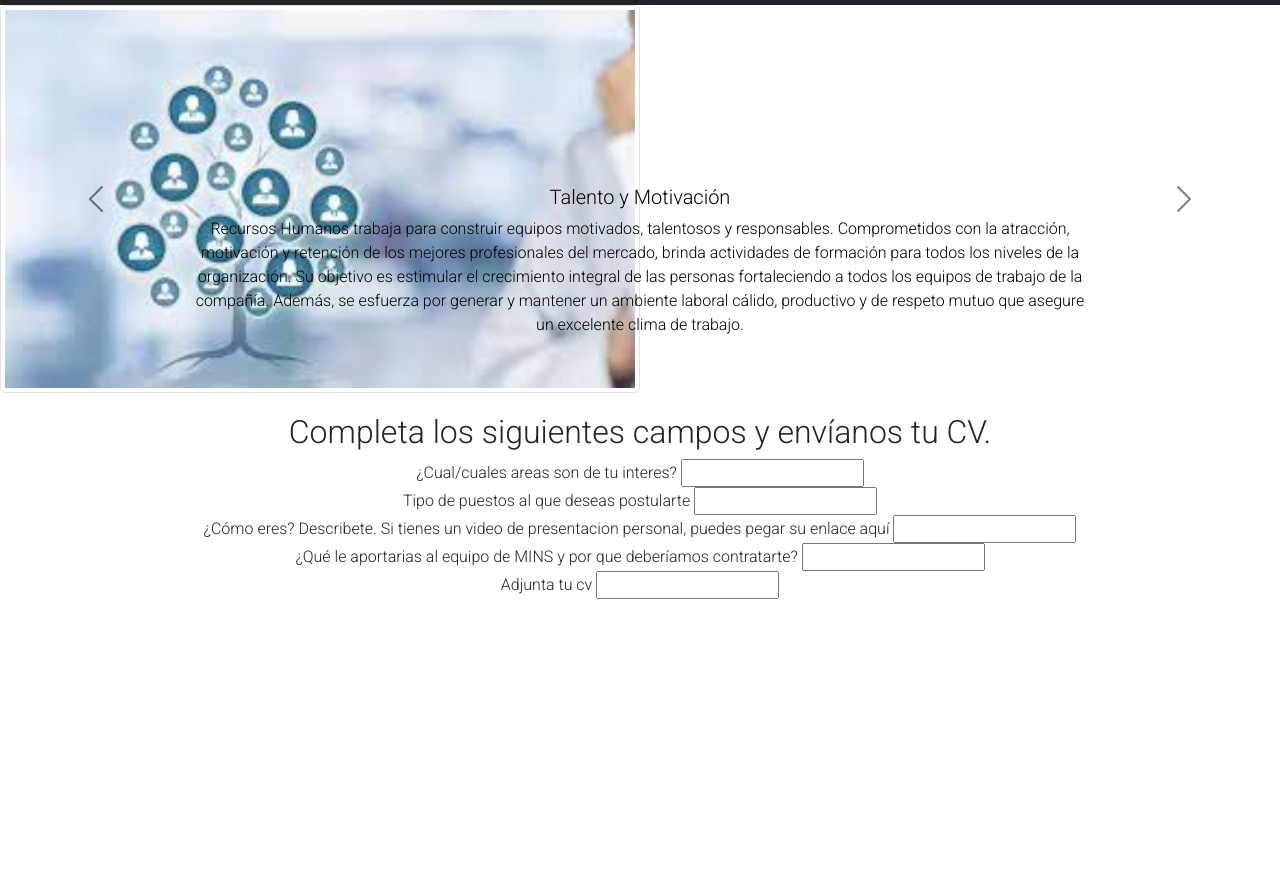
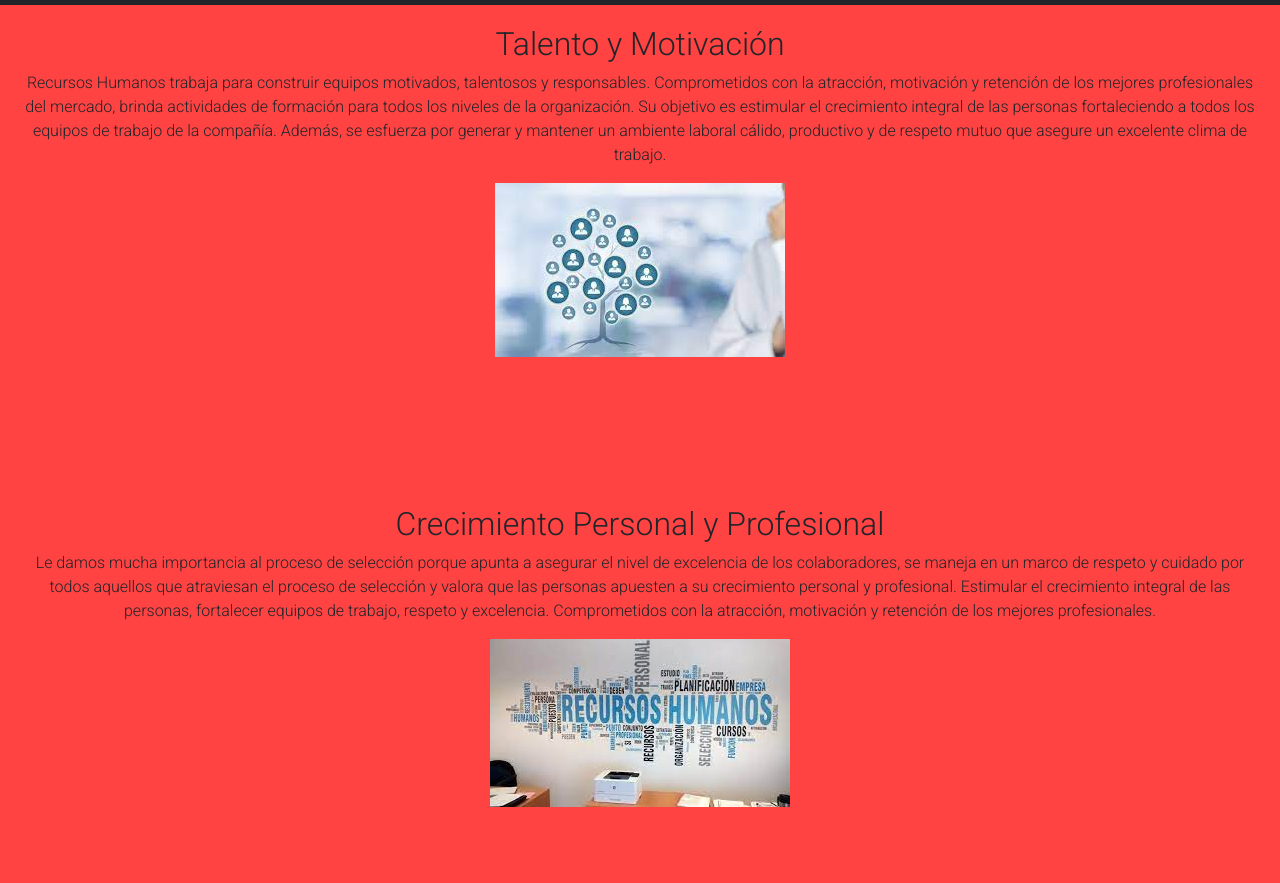
Before and after one commit to Sebita98/PreEntrega3-Mucci, a website: page pages/rrhh.html in a window 1280 px wide. Shown: the part 69-952 px from the top of the page. Before the commit the page ends 800 px from the top, so only its background shows below. Drawn offline with nearby package versions, Linux system fonts and the light colour scheme.

Commit message:
ultimos commits

```diff
--- a/pages/rrhh.html
+++ b/pages/rrhh.html
@@ -51,12 +51,9 @@
         </div>
     </nav>
 
-    <div id="carouselExampleDark" class="carousel carousel-dark slide" data-bs-ride="carousel">
-        <div class="carousel-inner">
-            <div class="carousel-item active" data-bs-interval="10000">
-                <img src="../imgs/rrhh.jpg" class="w-50 img-thumbnail" alt="foto1">
-                <div class="carousel-caption d-none d-md-block">
-                    <h5>Talento y Motivación</h5>
+    <div class="rrhh">
+        <div class="talento">
+            <h2>Talento y Motivación</h2>
             <p>Recursos Humanos trabaja para construir equipos motivados, talentosos y responsables. Comprometidos
                 con
                 la
@@ -68,13 +65,14 @@
                 fortaleciendo a todos los equipos de trabajo de la compañía. Además, se esfuerza por generar y
                 mantener
                 un
-                        ambiente laboral cálido, productivo y de respeto mutuo que asegure un excelente clima de trabajo.</p>
+                ambiente laboral cálido, productivo y de respeto mutuo que asegure un excelente clima de trabajo.
+            </p>
+            <img src="../imgs/rrhh.jpg" alt="foto1">
+
         </div>
-            </div>
-            <div class="carousel-item" data-bs-interval="2000">
-                <img src="../imgs/rrhh2.jpg" class=" w-50" alt="foto2">
-                <div class="carousel-caption d-none d-md-block">
-                    <h5>Crecimiento Personal y Profesional</h5>
+
+        <div class="crecimiento">
+            <h2>Crecimiento Personal y Profesional</h2>
             <p>Le damos mucha importancia al proceso de selección porque apunta a asegurar el nivel de excelencia de
                 los
                 colaboradores, se maneja en un marco de respeto y cuidado por todos aquellos que atraviesan el
@@ -83,21 +81,12 @@
                 selección y valora que las personas apuesten a su crecimiento personal y profesional.
                 Estimular el crecimiento integral de las personas, fortalecer equipos de trabajo, respeto y
                 excelencia.
-                        Comprometidos con la atracción, motivación y retención de los mejores profesionales.</p>
+                Comprometidos con la atracción, motivación y retención de los mejores profesionales.
+            </p>
+            <img src="../imgs/rrhh2.jpg" alt="foto2">
         </div>
-            </div>
-        <button class="carousel-control-prev" type="button" data-bs-target="#carouselExampleDark" data-bs-slide="prev">
-            <span class="carousel-control-prev-icon" aria-hidden="true"></span>
-            <span class="visually-hidden">Previous</span>
-        </button>
-        <button class="carousel-control-next" type="button" data-bs-target="#carouselExampleDark" data-bs-slide="next">
-            <span class="carousel-control-next-icon" aria-hidden="true"></span>
-            <span class="visually-hidden">Next</span>
-        </button>
 
 
-
-    </div>
 
         <section class="cv">
             <form>
@@ -112,7 +101,8 @@
                     <input type="enlace" placeholder="">
                 </div>
                 <div>
-                    <label for="">¿Cómo eres? Describete. Si tienes un video de presentacion personal, puedes pegar su
+                    <label for="">¿Cómo eres? Describete. Si tienes un video de presentacion personal, puedes pegar
+                        su
                         enlace
                         aquí</label>
                     <input type="text" placeholder="">
@@ -131,7 +121,7 @@
 
             </form>
         </section>
-    </div>
+
         <script src="https://cdn.jsdelivr.net/npm/bootstrap@5.2.2/dist/js/bootstrap.bundle.min.js"
             integrity="sha384-OERcA2EqjJCMA+/3y+gxIOqMEjwtxJY7qPCqsdltbNJuaOe923+mo//f6V8Qbsw3"
             crossorigin="anonymous"></script>
--- a/scss/_rrhh.scss
+++ b/scss/_rrhh.scss
@@ -1,7 +1,52 @@
 /* rrhh */
 .rrhh {
   background-color: rgba(255, 0, 0, 0.74);
-    background-size: cover; }
+  background-size: cover;
+}
+
+.talento {
+  height: 60vh;
+  padding: 20px;
+  align-items: center;
+  text-align: center;
+  animation-name: entrada-principal;
+  animation-duration: 3s;
+}
+
+@keyframes entrada-principal {
+  0% {
+    transform: translatey(800px);
+  }
+
+  100% {
+    transform: translatey(0);
+  }
+}
+
+.crecimiento {
+  height: 60vh;
+  padding: 20px;
+  align-items: center;
+  text-align: center;
+  animation-name: entrada-inferior;
+  animation-duration: 3s;
+}
+
+@keyframes entrada-inferior {
+  0% {
+    transform: translatex(800px);
+  }
+
+  100% {
+    transform: translatex(0);
+  }
+}
+
+@media screen and (max-width: 768px) {
+  .crecimiento {
+    margin-top: 8cm;
+  }
+}
 
 
 .cv {
@@ -11,17 +56,23 @@
   align-items: center;
   text-align: center;
   animation-name: entrada-lateral;
-    animation-duration: 5s; }
+  animation-duration: 5s;
+}
 
 @keyframes entrada-lateral {
   0% {
-      transform: translatex(-1000px); }
+    transform: translatex(-1000px);
+  }
+
   100% {
-      transform: translatex(0); } }
+    transform: translatex(0);
+  }
+}
 
 @media screen and (max-width: 768px) {
   .cv {
     padding: 70px;
     margin-top: 50vh;
 
-  } }
+  }
+}
```
Also changed, not shown: css/main.css. Lines whose indentation alone changed are shown as unchanged.
